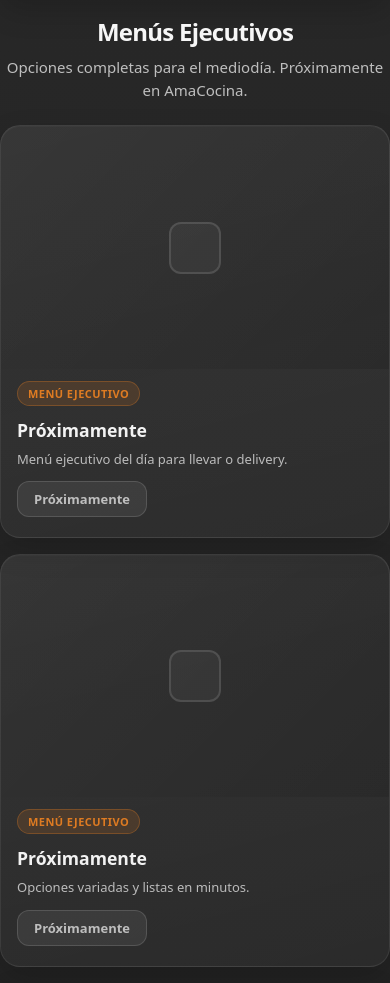
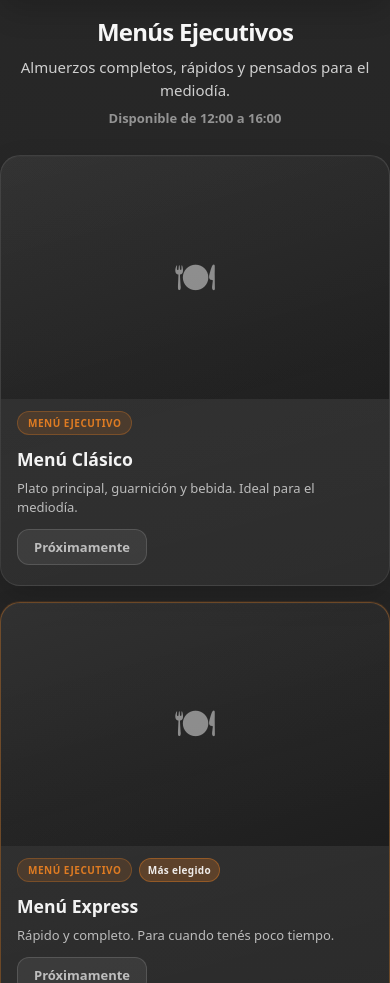
Before and after one commit to N1shh63/AMACOCINA, a React (Vite) app: page / in a window 390 px wide. Shown: the part 585-1568 px from the top of the page. Built offline with nearby package versions, Linux system fonts and the light colour scheme; no server answers.

Commit message:
Mejora visual de la seccion menus ejecutivos y responsive

```diff
--- a/src/components/MenusEjecutivosSection.jsx
+++ b/src/components/MenusEjecutivosSection.jsx
@@ -1,12 +1,27 @@
 /**
- * Sección visual "Menús Ejecutivos" – solo placeholder.
- * Sin productos reales ni lógica de compra. Lista para reemplazar por contenido real después.
+ * Sección "Menús Ejecutivos" – placeholder listo para contenido real.
+ * Estructura preparada para: precio, botón "Agregar al carrito", conexión con carrito.
  */
 export default function MenusEjecutivosSection() {
   const placeholders = [
-    { id: 1, title: "Próximamente", text: "Menú ejecutivo del día para llevar o delivery." },
-    { id: 2, title: "Próximamente", text: "Opciones variadas y listas en minutos." },
-    { id: 3, title: "Próximamente", text: "Ideal para oficina o reuniones." },
+    {
+      id: 1,
+      title: "Menú Clásico",
+      text: "Plato principal, guarnición y bebida. Ideal para el mediodía.",
+      isFeatured: false,
+    },
+    {
+      id: 2,
+      title: "Menú Express",
+      text: "Rápido y completo. Para cuando tenés poco tiempo.",
+      isFeatured: true,
+    },
+    {
+      id: 3,
+      title: "Menú Completo",
+      text: "Entrada, principal y postre. La opción más completa.",
+      isFeatured: false,
+    },
   ];
 
   return (
@@ -16,23 +31,40 @@ export default function MenusEjecutivosSection() {
           Menús Ejecutivos
         </h2>
         <p className="menusEjecutivosSubtitle">
-          Opciones completas para el mediodía. Próximamente en AmaCocina.
+          Almuerzos completos, rápidos y pensados para el mediodía.
+        </p>
+        <p className="menusEjecutivosSchedule" aria-label="Horario de disponibilidad">
+          Disponible de 12:00 a 16:00
         </p>
       </header>
 
       <div className="menusEjecutivosGrid">
         {placeholders.map((item) => (
-          <article key={item.id} className="menusEjecutivosCard">
+          <article
+            key={item.id}
+            className={`menusEjecutivosCard ${item.isFeatured ? "menusEjecutivosCard--featured" : ""}`}
+          >
             <div className="menusEjecutivosCardImage">
-              <div className="menusEjecutivosCardImagePlaceholder" aria-hidden="true" />
+              <div className="menusEjecutivosCardImagePlaceholder" aria-hidden="true">
+                <span className="menusEjecutivosCardImageIcon" aria-hidden="true">🍽</span>
+              </div>
             </div>
-            <div className="menusEjecutivosCardBadge">Menú Ejecutivo</div>
+            <div className="menusEjecutivosCardBadges">
+              <span className="menusEjecutivosCardBadge">Menú Ejecutivo</span>
+              {item.isFeatured && (
+                <span className="menusEjecutivosCardBadgePopular">Más elegido</span>
+              )}
+            </div>
             <div className="menusEjecutivosCardBody">
               <h3 className="menusEjecutivosCardTitle">{item.title}</h3>
               <p className="menusEjecutivosCardText">{item.text}</p>
-              <button type="button" className="menusEjecutivosCardBtn" disabled>
-                Próximamente
-              </button>
+              {/* Reservado para precio: <div className="menusEjecutivosCardPrice">...</div> */}
+              <div className="menusEjecutivosCardActions">
+                <button type="button" className="menusEjecutivosCardBtn" disabled>
+                  Próximamente
+                </button>
+                {/* Futuro: botón "Agregar al carrito" */}
+              </div>
             </div>
           </article>
         ))}
--- a/src/index.css
+++ b/src/index.css
@@ -551,11 +551,12 @@ img {
   line-height: 1.52;
 }
 
-/* Menús Ejecutivos (placeholder) */
+/* Menús Ejecutivos */
 .menusEjecutivosSection {
   display: flex;
   flex-direction: column;
-  gap: 1.5rem;
+  gap: 1.75rem;
+  margin-bottom: 2.5rem;
 }
 
 .menusEjecutivosHeader {
@@ -575,14 +576,22 @@ img {
 .menusEjecutivosSubtitle {
   margin: 0.5rem 0 0;
   font-size: 15px;
-  color: rgba(255, 255, 255, 0.7);
+  color: rgba(255, 255, 255, 0.78);
   line-height: 1.5;
+}
+
+.menusEjecutivosSchedule {
+  margin: 0.5rem 0 0;
+  font-size: 13px;
+  color: rgba(255, 255, 255, 0.5);
+  font-weight: 600;
 }
 
 .menusEjecutivosGrid {
   display: grid;
   grid-template-columns: repeat(3, minmax(0, 1fr));
-  gap: 1.25rem;
+  gap: 1.5rem;
+  align-items: stretch;
 }
 
 .menusEjecutivosCard {
@@ -593,37 +602,53 @@ img {
   overflow: hidden;
   display: flex;
   flex-direction: column;
+  transition: transform 0.2s ease, box-shadow 0.2s ease;
+}
+
+.menusEjecutivosCard--featured {
+  border-color: rgba(230, 126, 34, 0.35);
+  box-shadow: var(--shadow-card), 0 0 0 1px rgba(230, 126, 34, 0.12), 0 1px 0 rgba(255, 255, 255, 0.03) inset;
+  transform: scale(1.02);
+}
+
+@media (max-width: 1024px) {
+  .menusEjecutivosCard--featured {
+    transform: none;
+  }
 }
 
 .menusEjecutivosCardImage {
   aspect-ratio: 16 / 10;
-  background: rgba(0, 0, 0, 0.2);
+  background: rgba(0, 0, 0, 0.25);
 }
 
 .menusEjecutivosCardImagePlaceholder {
   width: 100%;
   height: 100%;
-  background: linear-gradient(135deg, rgba(255, 255, 255, 0.06) 0%, rgba(255, 255, 255, 0.02) 100%);
+  background: linear-gradient(160deg, rgba(255, 255, 255, 0.05) 0%, rgba(0, 0, 0, 0.15) 100%);
   display: grid;
   place-items: center;
 }
 
-.menusEjecutivosCardImagePlaceholder::after {
-  content: "";
-  width: 48px;
-  height: 48px;
-  border: 2px solid rgba(255, 255, 255, 0.12);
-  border-radius: 12px;
-  background: rgba(255, 255, 255, 0.04);
+.menusEjecutivosCardImageIcon {
+  font-size: 2.5rem;
+  opacity: 0.5;
+  line-height: 1;
+}
+
+.menusEjecutivosCardBadges {
+  margin: 0.75rem 1rem 0;
+  display: flex;
+  flex-wrap: wrap;
+  gap: 0.4rem;
+  align-items: center;
 }
 
 .menusEjecutivosCardBadge {
-  margin: 0.75rem 1rem 0;
   display: inline-flex;
-  align-self: flex-start;
-  font-size: 11px;
+  font-size: 10px;
   font-weight: 800;
-  letter-spacing: 0.04em;
+  letter-spacing: 0.05em;
   text-transform: uppercase;
   color: rgba(230, 126, 34, 0.95);
   padding: 4px 10px;
@@ -632,6 +657,18 @@ img {
   border: 1px solid rgba(230, 126, 34, 0.3);
 }
 
+.menusEjecutivosCardBadgePopular {
+  display: inline-flex;
+  font-size: 10px;
+  font-weight: 800;
+  letter-spacing: 0.03em;
+  color: rgba(255, 255, 255, 0.9);
+  padding: 4px 8px;
+  border-radius: 999px;
+  background: rgba(230, 126, 34, 0.25);
+  border: 1px solid rgba(230, 126, 34, 0.4);
+}
+
 .menusEjecutivosCardBody {
   padding: 0.75rem 1rem 1.25rem;
   display: flex;
@@ -655,8 +692,11 @@ img {
   flex: 1;
 }
 
+.menusEjecutivosCardActions {
+  margin-top: 0.25rem;
+}
+
 .menusEjecutivosCardBtn {
-  margin-top: 0.25rem;
   align-self: flex-start;
   padding: 8px 16px;
   font-size: 13px;
```
Also changed, not shown: skills-lock.json (added, +10 -0 lines), .agents/skills/neon-postgres/SKILL.md (added).
